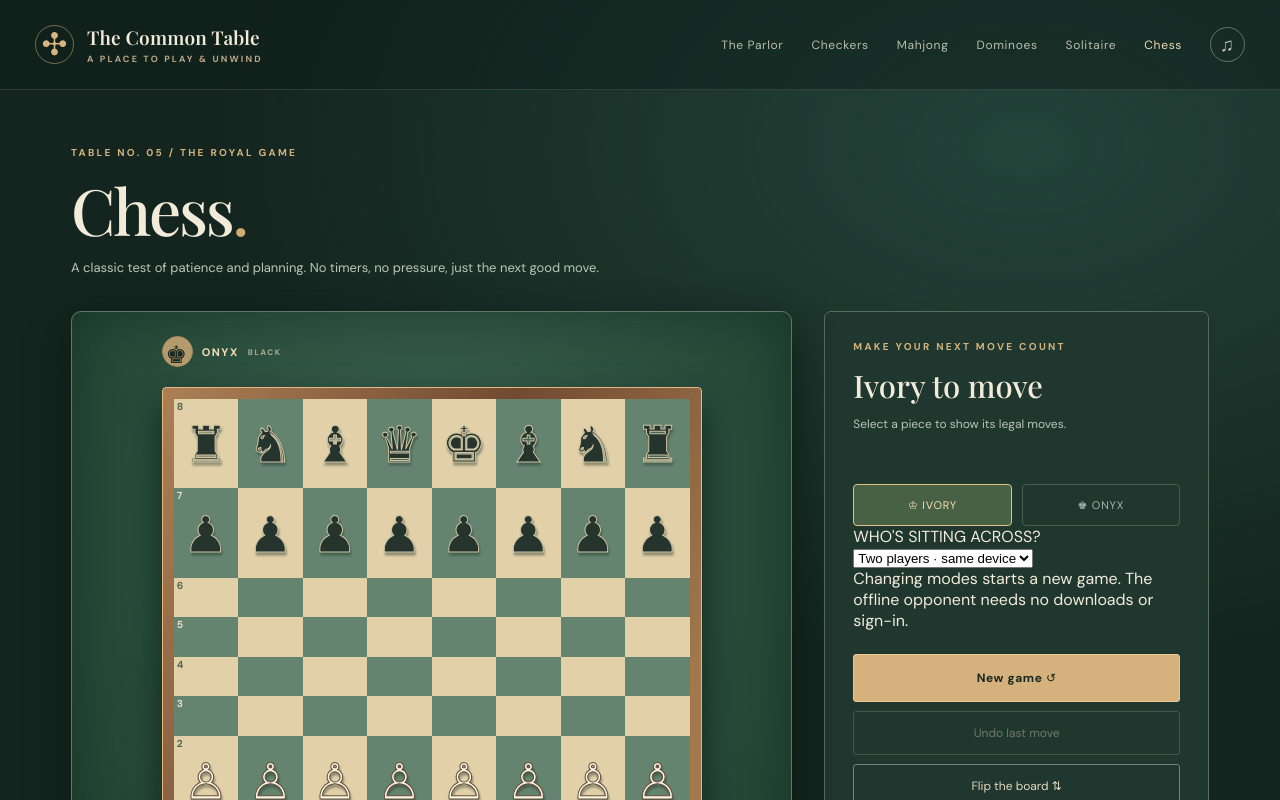
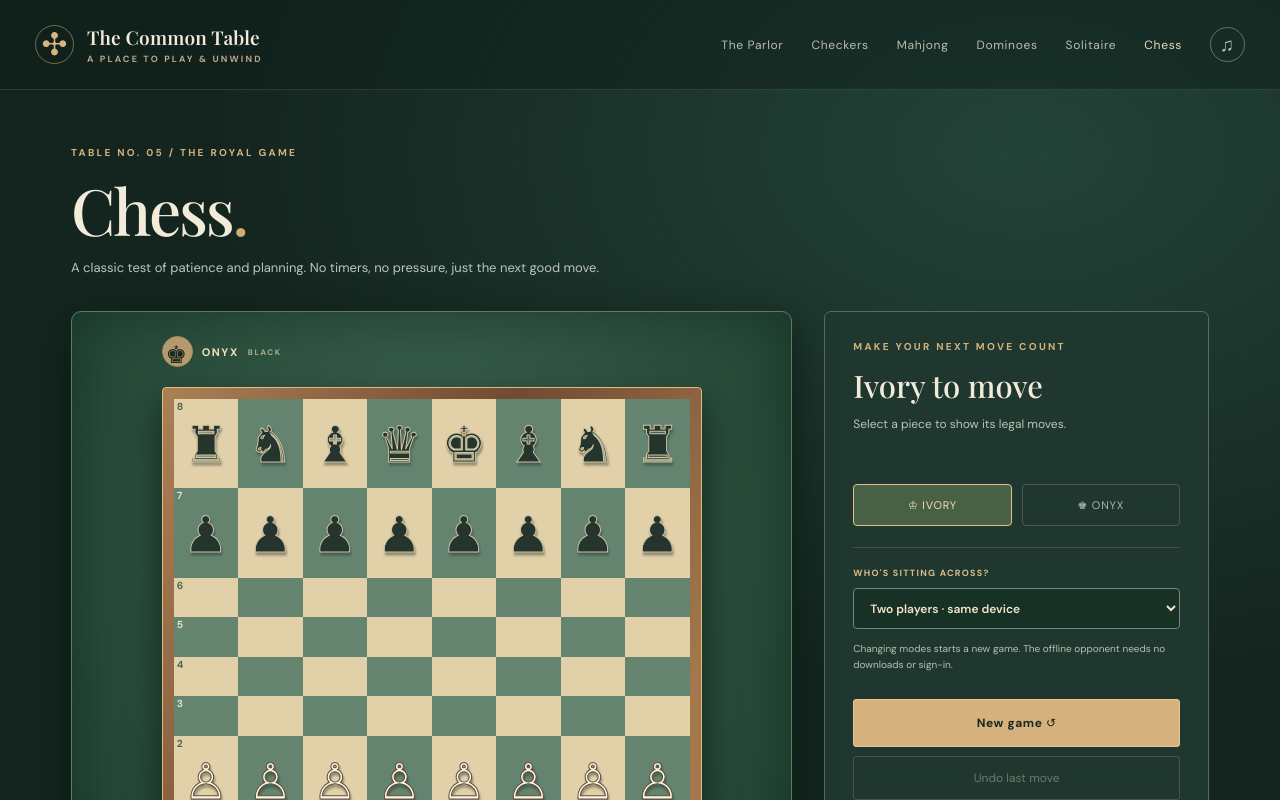
Before and after one commit to MichaelWave369/CommonTable, a React (Vite) app: page / in a window 1280 px wide. Both pictures are taken after a click on the button "Chess". Shown: the top 800 px of the page. Built offline with nearby package versions, Linux system fonts and the light colour scheme; a web font is replaced by a local one.

Commit message:
style: introduce accessible offline-opponent controls for both games

```diff
--- a/src/styles.css
+++ b/src/styles.css
@@ -481,3 +481,42 @@ h1, h2, h3, p { margin-top: 0; }
   .chess-piece { font-size: clamp(28px, 8vw, 47px); }
   .chess-preview span { width: 48px; height: 76px; font-size: 40px; }
 }
+
+
+/* v0.4: optional on-device computer opponents */
+.opponent-controls {
+  display: grid;
+  gap: 9px;
+  border-top: 1px solid #ffffff20;
+  padding: 19px 0 3px;
+  margin-top: 21px;
+}
+.opponent-controls label {
+  font-size: 9px;
+  font-weight: 700;
+  letter-spacing: .14em;
+  color: #d8bd8a;
+}
+.opponent-controls select {
+  width: 100%;
+  min-height: 41px;
+  padding: 9px 12px;
+  appearance: auto;
+  background: #173126;
+  color: #f3e5c7;
+  border: 1px solid #718777;
+  border-radius: 4px;
+  font: 600 12px 'DM Sans', system-ui, sans-serif;
+  cursor: pointer;
+}
+.opponent-controls select:focus-visible { outline: 3px solid #ddb87d; outline-offset: 2px; }
+.opponent-controls select:disabled { opacity: .5; cursor: not-allowed; }
+.opponent-controls label:not(:first-child) { margin-top: 8px; }
+.opponent-controls p {
+  color: #b2c3af;
+  font-size: 10px;
+  line-height: 1.6;
+  margin: 3px 0 0;
+}
+.chess-square:disabled { cursor: wait; opacity: 1; }
+.checker-cell.dark:disabled { cursor: wait; }
```
